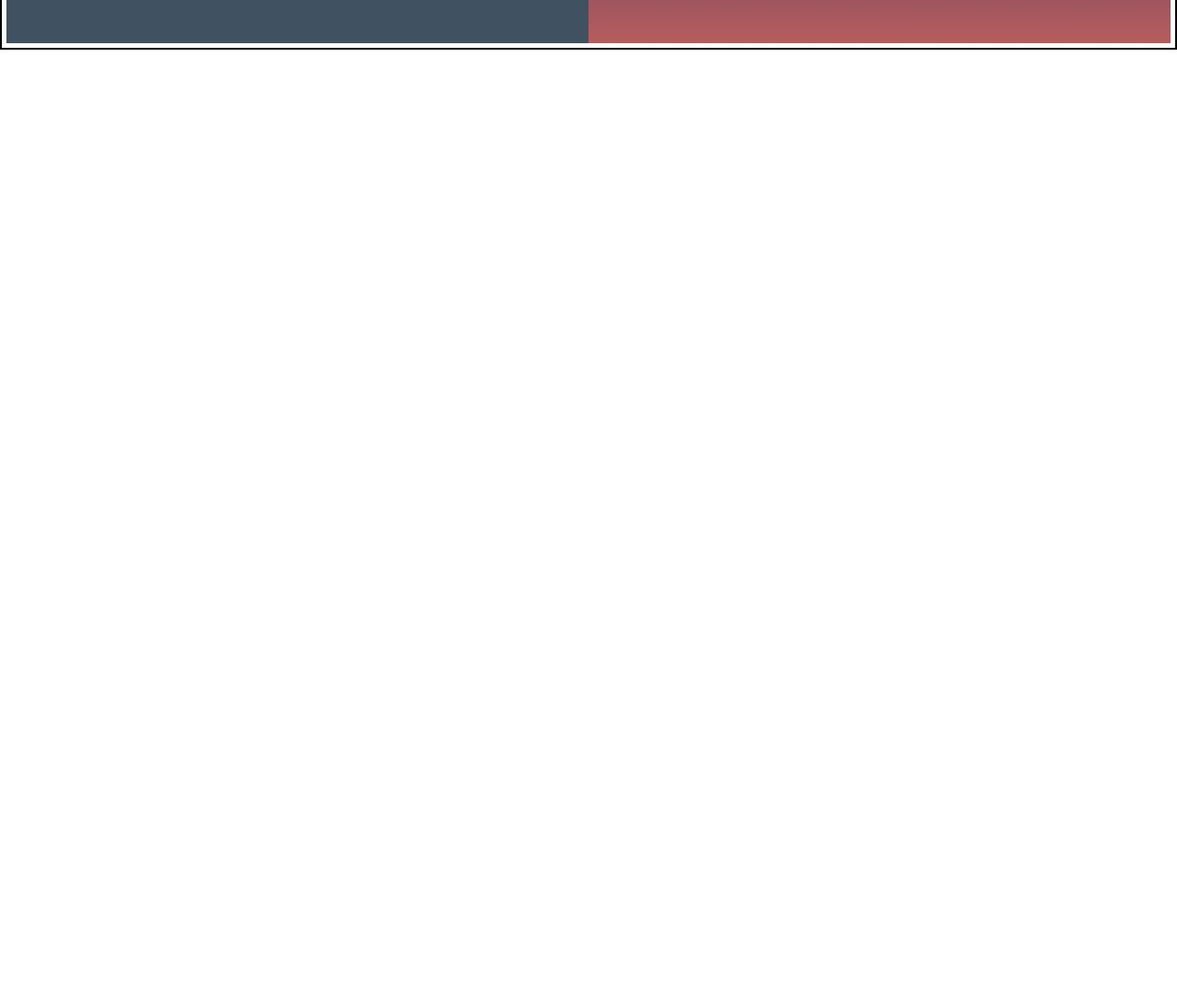
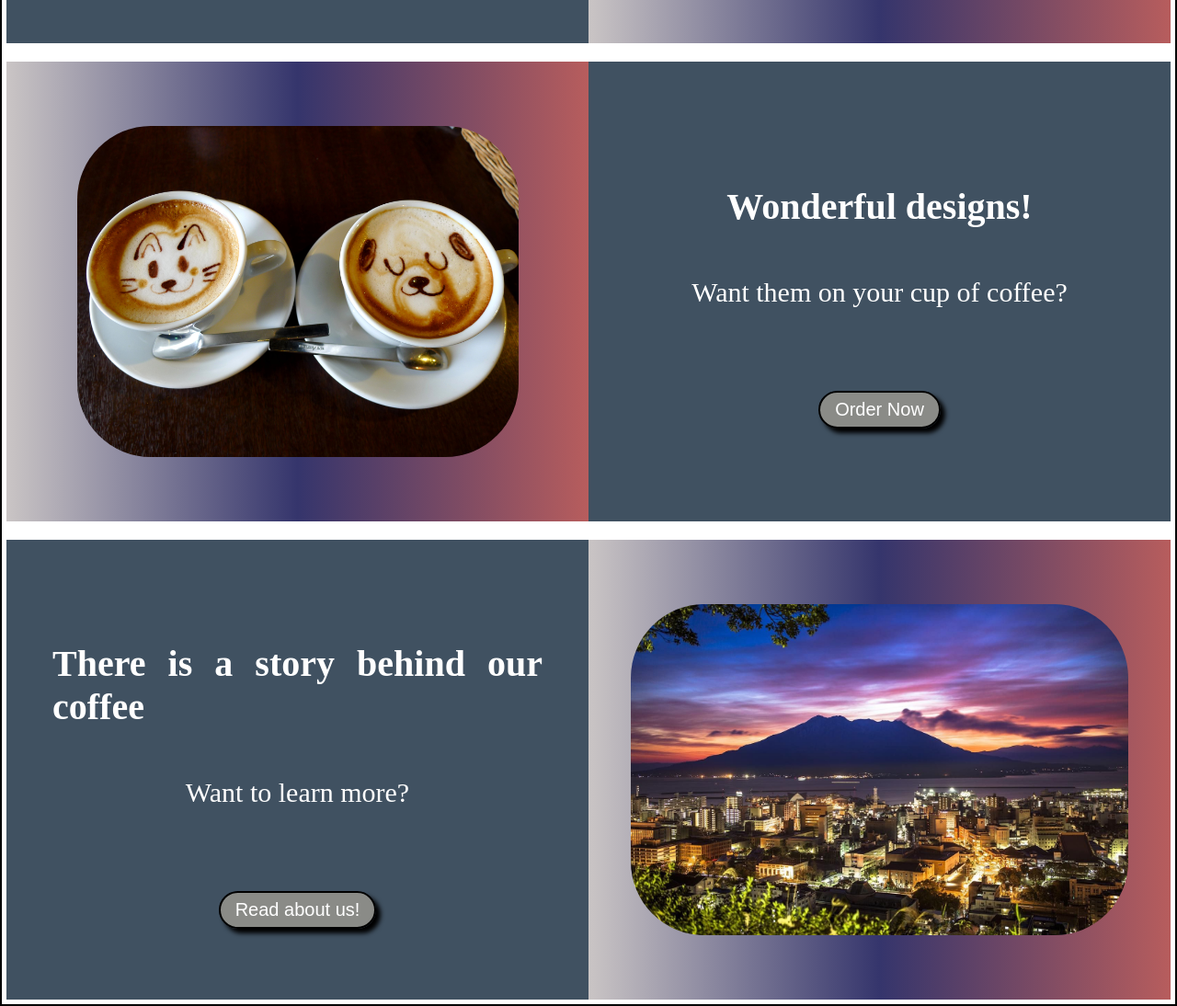
Before and after one commit to kuriroley/Kuma-Cafe, a plain HTML site: page index.html in a window 1280 px wide. Shown: the part 570-1664 px from the top of the page at 92% size. Before the commit the page ends 800 px from the top, so only its background shows below. Drawn offline with Linux system fonts and the light colour scheme.

Commit message:
new changes on display

```diff
--- a/index.css
+++ b/index.css
@@ -104,7 +104,7 @@ main{
 .picture-container{
     height: 100%;
     width: 50%;
-    background: linear-gradient(rgb(202, 197, 197), rgb(53, 53, 108) , rgb(183, 93, 93));
+    background: linear-gradient(to right, rgb(202, 197, 197), rgb(53, 53, 108) , rgb(183, 93, 93));
     margin: 0 auto;
     display: flex;
     align-items: center;
@@ -118,3 +118,19 @@ main{
     max-width: 100%;
     object-fit: contain;
 }
+
+.info-container-2{
+    display: flex;
+    margin-top: 20px;
+    background-color: rgb(229, 176, 107);
+    width: 100%;
+    height: 500px;
+}
+
+.info-container-3{
+    display: flex;
+    margin-top: 20px;
+    background-color: rgb(229, 176, 107);
+    width: 100%;
+    height: 500px;
+}
--- a/index.html
+++ b/index.html
@@ -31,7 +31,30 @@
                     <img class="kagopic" src="images/kagoshima.jpg" alt="a picture of a volcano and a city">
                 </div>
             </div>
+            <div class="info-container-2">
+                <div class="picture-container">
+                    <img class="kagopic" src="images/cute-coffee.jpg" alt="a picture of a volcano and a city">
+                </div>
+                <div class="info-text">
+                    <h1>Wonderful designs!</h1>
+                    <p>Want them on your cup of coffee?</p>
+                    <button class="menu-button">Order Now</button>
+                </div>
+            </div>
+            <div class="info-container-3">
+                <div class="info-text">
+                    <h1>There is a story behind our coffee</h1>
+                    <p>Want to learn more?</p>
+                    <button class="menu-button">Read about us!</button>
+                </div>
+                <div class="picture-container">
+                    <img class="kagopic" src="images/kagoshima.jpg" alt="a picture of a volcano and a city">
+                </div>
+
+            </div>
+
         </section>
+
     </main>
     <footer>
 
```
